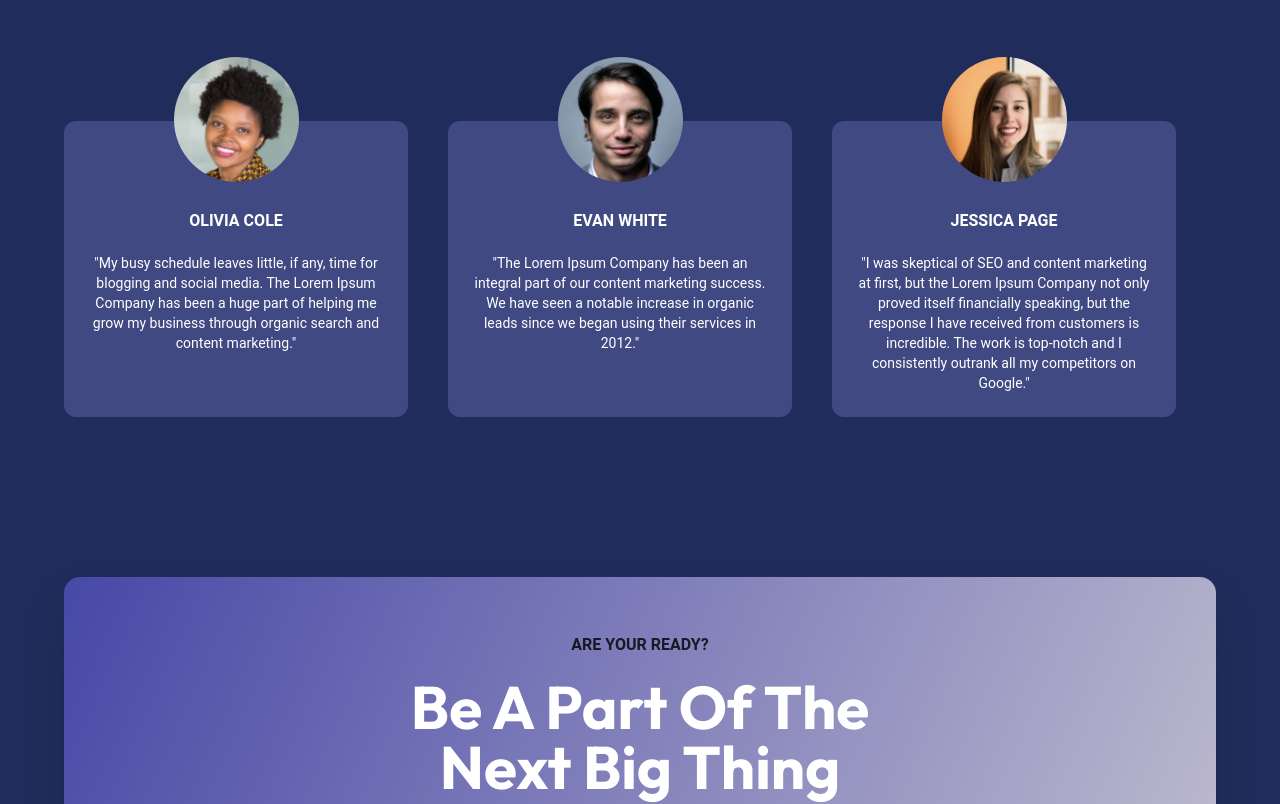
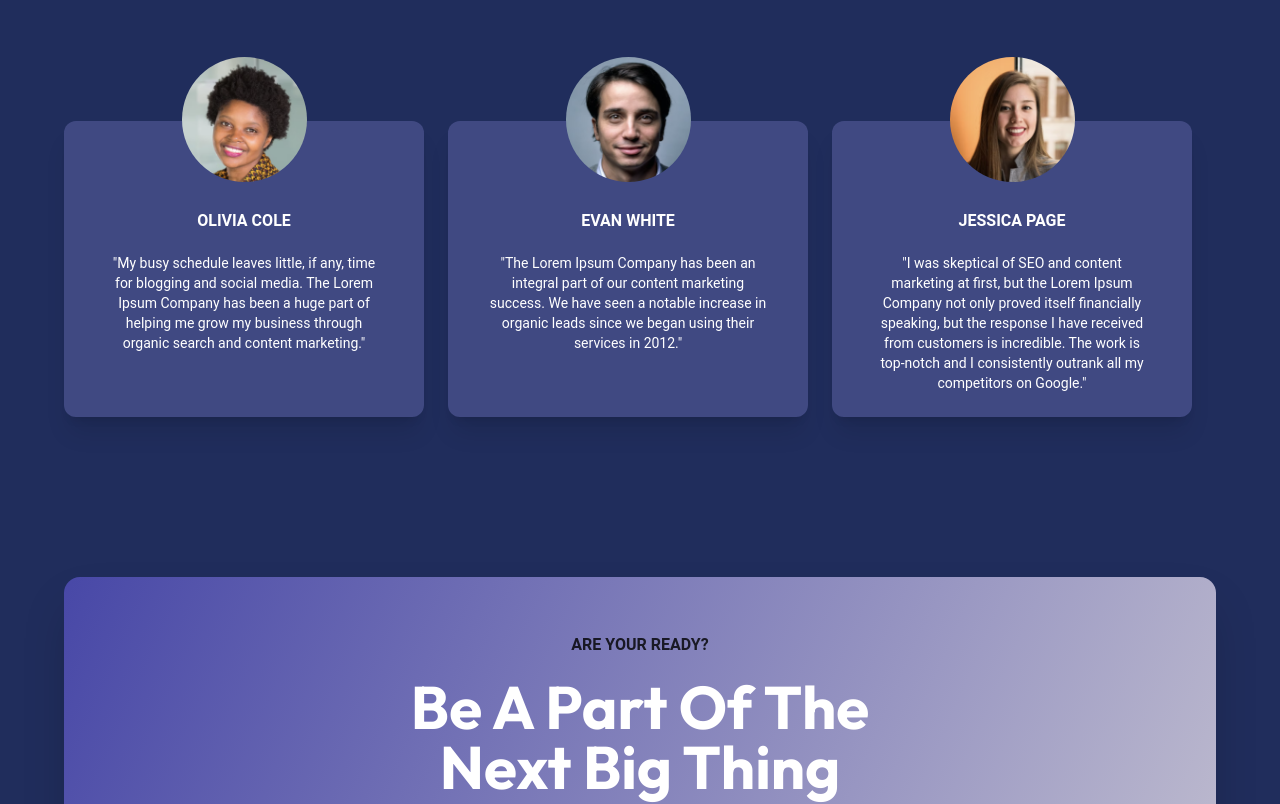
Before and after one commit to Sumansourabh14/modern-ui-ux-website, a React (Create React App) app: page / in a window 1280 px wide. Shown: the part 2760-3564 px from the top of the page. Built offline with nearby package versions, Linux system fonts and the light colour scheme; the HTML template or start-up script is replaced by a standard one.

Commit message:
update more components

```diff
--- a/src/components/Footer.js
+++ b/src/components/Footer.js
@@ -31,7 +31,7 @@ function Footer() {
                     <h3 className='font-bold font-outfit text-xl mb-5'>Join Our Newsletter</h3>
                     <input
                         placeholder='Email Address'
-                        className='py-2 px-4 font-outfit bg-secondary bg-opacity-25 text-gray-200 outline-none rounded-full'
+                        className='py-2 px-4 font-outfit bg-secondary bg-opacity-25 text-gray-200 mr-2 outline-none rounded-full'
                     />
                     <Button
                         buttonText="submit"
--- a/src/components/Testimonials.js
+++ b/src/components/Testimonials.js
@@ -11,7 +11,7 @@ function Testimonials() {
                 {testimonials.content.map((testimonial, index) => (
                     <li
                         key={testimonial.id}
-                        className={`bg-secondary hover:bg-opacity-60 duration-200 hover:scale-105 relative bg-opacity-30 p-6 rounded-xl mb-20 md:mb-0 ${index === testimonial.length - 1 ? "md:mr-0" : "md:mr-10"}`}
+                        className={`bg-secondary hover:bg-opacity-60 duration-200 hover:scale-105 shadow-xl relative bg-opacity-30 py-6 px-10 rounded-xl mb-20 md:mb-0 md:mr-6`}
                     >
                         <img
                             src={testimonial.img}
```
